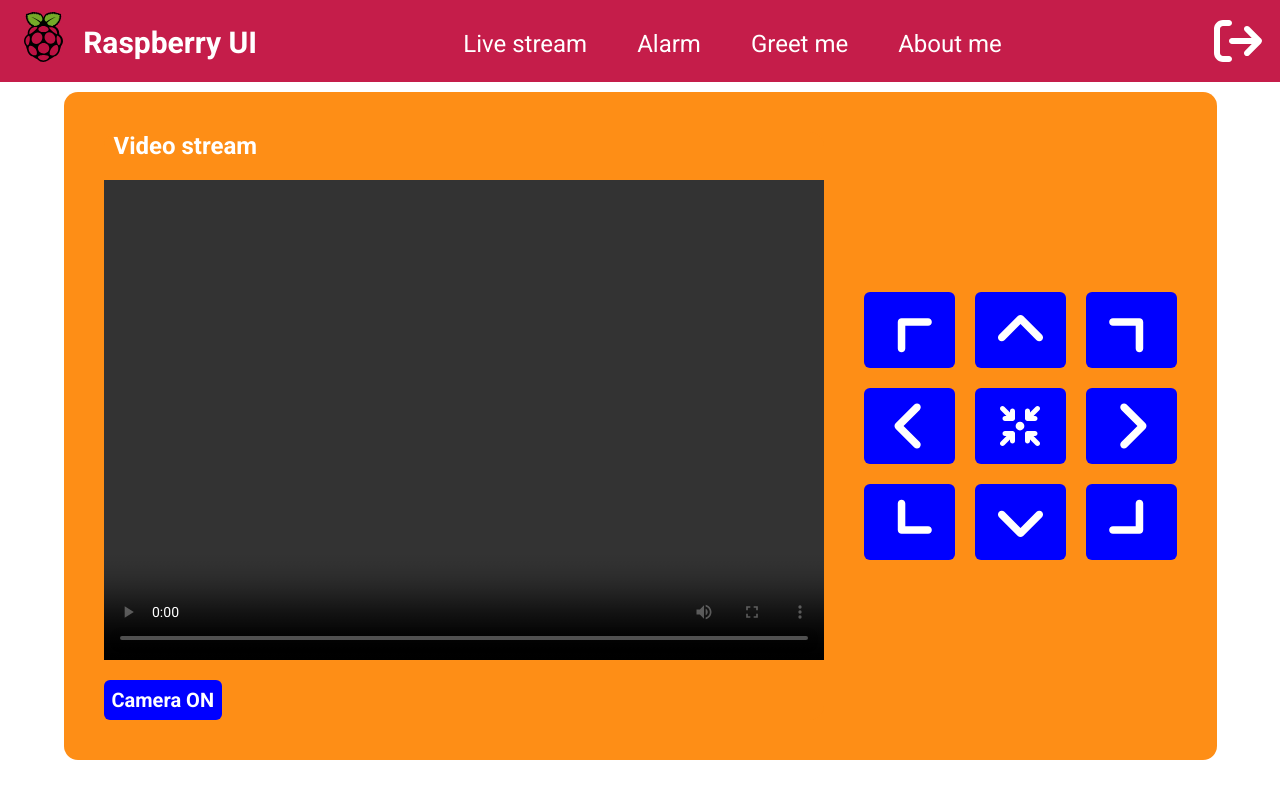
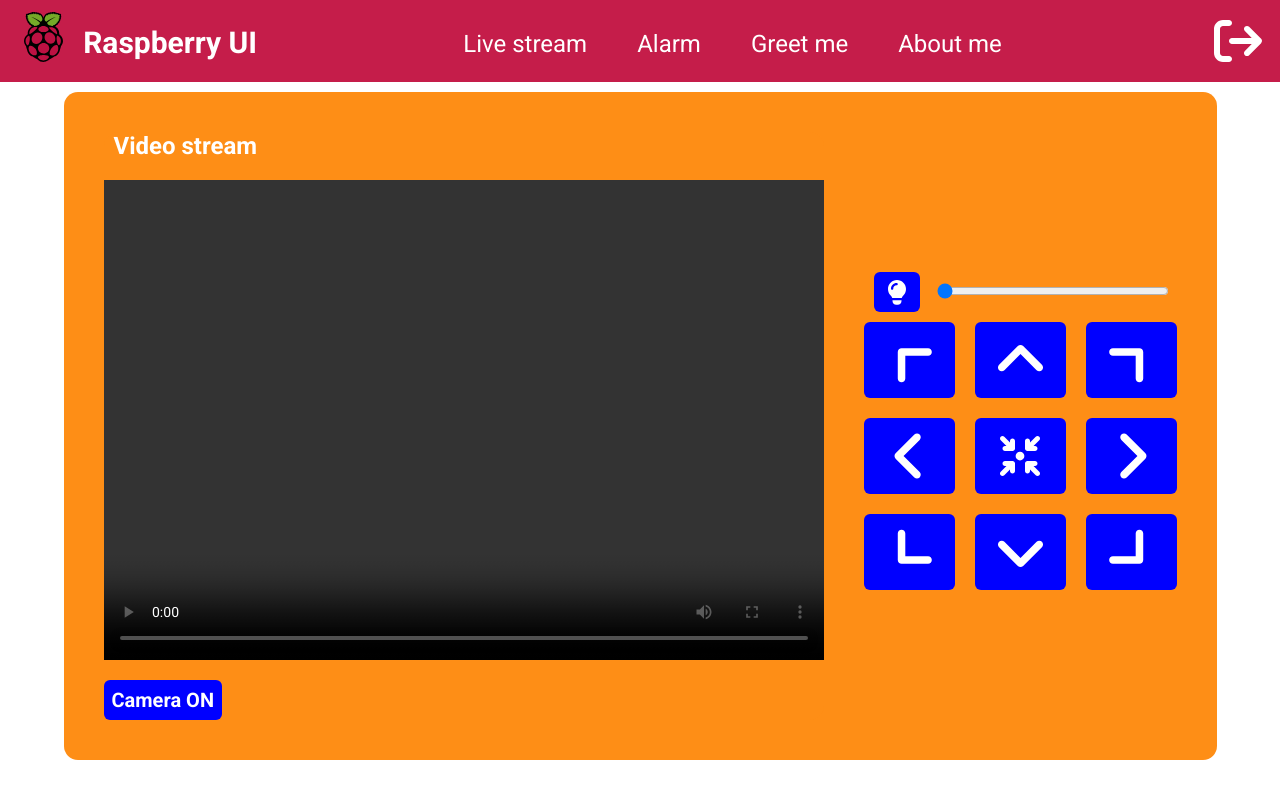
Before and after one commit to Filip1159/raspberry-ui, an Angular app: page /video in a window 1280 px wide. Built offline with nearby package versions, Linux system fonts and the light colour scheme; no server answers; sample sign-in values are in the browser's storage.

Commit message:
Camera LED light control

```diff
--- a/package.json
+++ b/package.json
@@ -3,7 +3,7 @@
     "version": "0.0.0",
     "scripts": {
         "ng": "ng",
-        "start": "ng serve -o --host 10.148.104.187",
+        "start": "ng serve -o --host 10.145.105.190",
         "build": "ng build --configuration production",
         "watch": "ng build --watch --configuration development",
         "test": "ng test",
--- /dev/null
+++ b/src/components/video-stream/slider/slider.html
@@ -0,0 +1 @@
+<input class="slider" type="range" [min]="0" [max]="255" [step]="1" [value]="0" (input)="onInput($event)" />
--- /dev/null
+++ b/src/components/video-stream/slider/slider.scss
@@ -0,0 +1,5 @@
+:host,
+.slider {
+    width: 100%;
+    cursor: pointer;
+}
--- /dev/null
+++ b/src/components/video-stream/slider/slider.ts
@@ -0,0 +1,19 @@
+import { Component, Input, Output, EventEmitter } from '@angular/core'
+
+@Component({
+    selector: 'slider',
+    standalone: true,
+    templateUrl: './slider.html',
+    styleUrls: ['./slider.scss'],
+})
+export class Slider {
+    @Input() value = 0
+
+    @Output() valueChange = new EventEmitter<number>()
+
+    onInput(event: Event): void {
+        const newValue = Number((event.target as HTMLInputElement).value)
+        this.value = newValue
+        this.valueChange.emit(newValue)
+    }
+}
--- a/src/components/video-stream/video-stream.component.html
+++ b/src/components/video-stream/video-stream.component.html
@@ -4,6 +4,13 @@
             <span class="videostream__container__stream__title">Video stream</span>
             <video #video class="videostream__container__stream__video" autoplay playsinline controls width="720" height="480"></video>
             <button class="button" [disabled]="cameraTurnedOn()" (click)="cameraOn()">Camera ON</button>
+        </div>
+        <div>
+            <div class="videostream__container__light">
+                <div class="videostream__container__light__icon">
+                    <fa-icon [icon]="faLightbulb" size="xl" />
+                </div>
+                <slider (valueChange)="setBrightness($event)"></slider>
             </div>
             <div class="videostream__container__steering">
                 <longpress-button (press)="move('UP_LEFT')">
@@ -35,4 +42,5 @@
                 </longpress-button>
             </div>
         </div>
+    </div>
 </main>
--- a/src/components/video-stream/video-stream.component.scss
+++ b/src/components/video-stream/video-stream.component.scss
@@ -28,6 +28,22 @@
             }
         }
 
+        &__light {
+            display: flex;
+            flex-direction: row;
+            align-items: center;
+            justify-content: space-between;
+            gap: 15px;
+            margin: 10px;
+
+            &__icon {
+                color: white;
+                background: blue;
+                padding: 8px;
+                border-radius: 6px;
+            }
+        }
+
         &__steering {
             display: grid;
             grid-template-columns: repeat(3, 1fr);
--- a/src/components/video-stream/video-stream.component.ts
+++ b/src/components/video-stream/video-stream.component.ts
@@ -1,14 +1,15 @@
 import { Component, effect, ElementRef, inject, signal, ViewChild } from '@angular/core'
 import { SocketService } from '../../service/socket.service'
 import { FontAwesomeModule } from '@fortawesome/angular-fontawesome'
-import { faAngleUp, faArrowsToCircle } from '@fortawesome/free-solid-svg-icons'
+import { faAngleUp, faArrowsToCircle, faLightbulb } from '@fortawesome/free-solid-svg-icons'
 import { LongPressButton } from './longpress-button/longpress-button.component'
 import { WebRTCService } from '../../service/webrtc.service'
+import { Slider } from './slider/slider'
 
 @Component({
     selector: 'app-video-stream',
     standalone: true,
-    imports: [FontAwesomeModule, LongPressButton],
+    imports: [FontAwesomeModule, LongPressButton, Slider],
     templateUrl: './video-stream.component.html',
     styleUrl: './video-stream.component.scss',
 })
@@ -21,8 +22,10 @@ export class VideoStreamComponent {
 
     faAngleUp = faAngleUp
     faArrowsToCircle = faArrowsToCircle
+    faLightbulb = faLightbulb
 
     cameraTurnedOn = signal(false)
+    brightness = 100
 
     constructor() {
         effect(() => {
@@ -41,4 +44,8 @@ export class VideoStreamComponent {
     move(msg: string): void {
         this.socket.emit('message', msg)
     }
+
+    setBrightness(value: number): void {
+        this.socket.emit('message', `LED${value}`)
+    }
 }
--- a/src/environment.ts
+++ b/src/environment.ts
@@ -1,5 +1,5 @@
 export const env = {
     production: false,
-    backendApiUrl: 'http://10.148.104.187:8080',
-    webrtcUrl: 'http://10.148.104.187:8889',
+    backendApiUrl: 'http://10.145.105.190:8080',
+    webrtcUrl: 'http://10.145.105.190:8889',
 }
--- a/src/service/raspberry.api.ts
+++ b/src/service/raspberry.api.ts
@@ -23,7 +23,7 @@ export class RaspberryApi {
         return this.http.post<LoginResponse>(`${env.backendApiUrl}/login`, { username, password })
     }
 
-    authorizeWebRTC(token: string, sdp: never) {
+    authorizeWebRTC(token: string, sdp: string) {
         return this.http.post(`${env.webrtcUrl}/cam1/whep`, sdp, {
             headers: { Authorization: `Bearer ${token}`, 'Content-Type': 'application/sdp' },
             responseType: 'text',
--- a/src/service/socket.service.ts
+++ b/src/service/socket.service.ts
@@ -1,6 +1,7 @@
 import { Injectable } from '@angular/core'
 import { io, Socket } from 'socket.io-client'
 import { Observable } from 'rxjs'
+import { env } from './../environment'
 
 @Injectable({
     providedIn: 'root',
@@ -9,7 +10,7 @@ export class SocketService {
     private socket: Socket
 
     constructor() {
-        this.socket = io('http://10.148.104.187:8080')
+        this.socket = io(env.backendApiUrl)
     }
 
     listen(eventName: string) {
--- a/src/service/webrtc.service.ts
+++ b/src/service/webrtc.service.ts
@@ -25,7 +25,7 @@ export class WebRTCService {
         const offer = await pc.createOffer()
         await pc.setLocalDescription(offer)
 
-        this.api.authorizeWebRTC(this.auth.token()!, offer.sdp).subscribe({
+        this.api.authorizeWebRTC(this.auth.token()!, offer.sdp!).subscribe({
             next: res => {
                 pc.setRemoteDescription({
                     type: 'answer',
```
Lines whose indentation alone changed are shown as unchanged.
